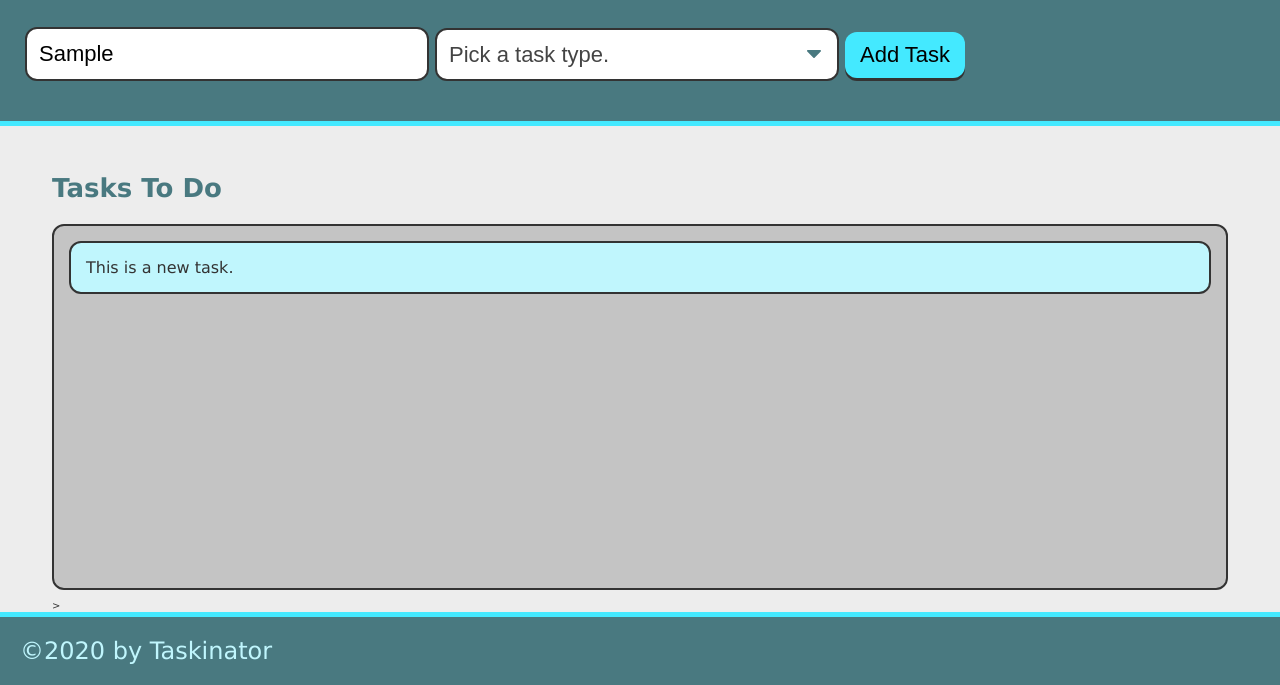
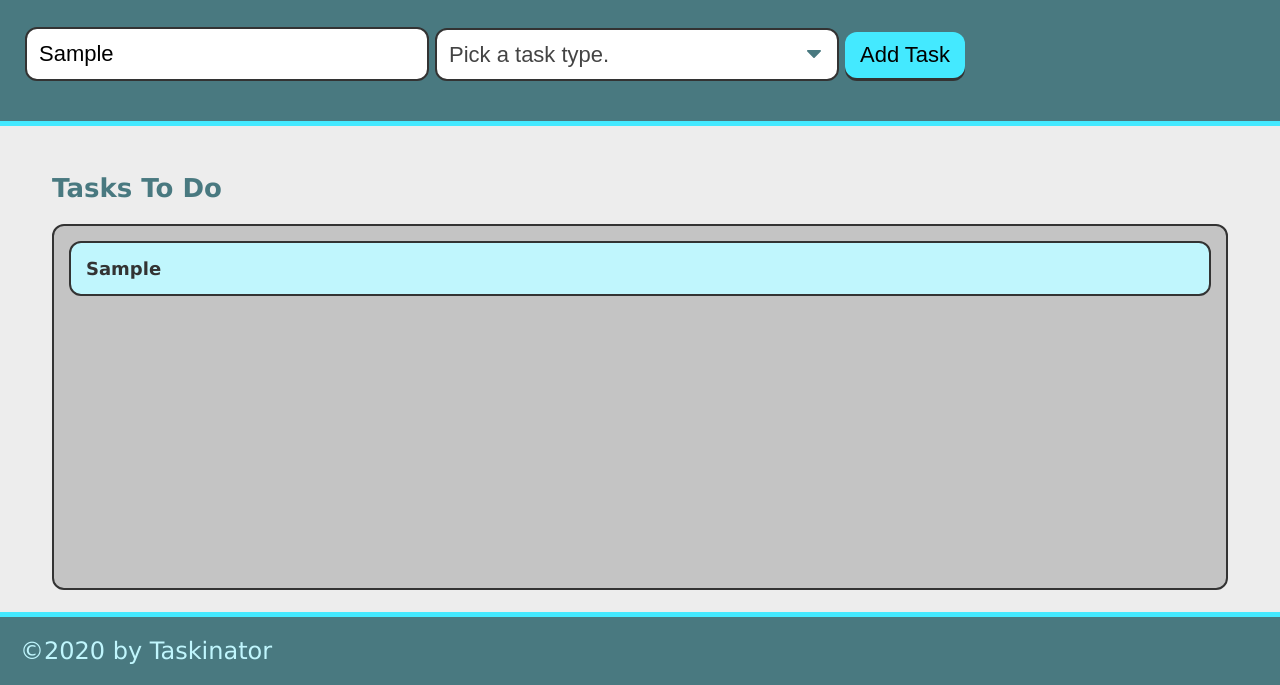
Before and after one commit to cat-lin-morgan/taskinator, a plain HTML site: page index.html in a window 1280 px wide. Both pictures are taken after typing "Sample" into the empty fields and a click on the button "Add Task". Shown: the part 115-800 px from the top of the page. Drawn offline with Linux system fonts and the light colour scheme.

Commit message:
updated form

```diff
--- a/assets/js/script.js
+++ b/assets/js/script.js
@@ -3,11 +3,24 @@ var formEl = document.querySelector("#task-form");
 var tasksToDoEl = document.querySelector("#tasks-to-do");
 
 var createTaskHandler = function(event) {
-    console.log(event);
     event.preventDefault();
+    var taskNameInput = document.querySelector("input[name='task-name']").value;
+    var taskTypeInput = document.querySelector("select[name='task-type']").value;
+    // create list item
     var listItemEl = document.createElement("li");
     listItemEl.className = "task-item";
-    listItemEl.textContent = "This is a new task.";
+
+    // create div to hold task info and add to list item
+    var taskInfoEl = document.createElement("div");
+    // give it a class name
+    taskInfoEl.className = "task-info";
+    // add HTML content to div
+    taskInfoEl.innerHTML = "<h3 class='task-name'>" + taskNameInput + "</h3><span class='task-type'>" + taskTypeInput + "</span>";
+
+    listItemEl.appendChild(taskInfoEl);
+    console.dir(taskInfoEl)
+
+    // add entire list item to list
     tasksToDoEl.appendChild(listItemEl);
 }
 
--- a/index.html
+++ b/index.html
@@ -37,9 +37,7 @@
         <section class="task-list-wrapper">
             <h2 class="list-title">Tasks To Do</h2>
             <!-- task list -->
-            <ul class="task-list" id="tasks-to-do">
-
-            </ul>>
+            <ul class="task-list" id="tasks-to-do"></ul>
         </section>
     </main>
 
```
